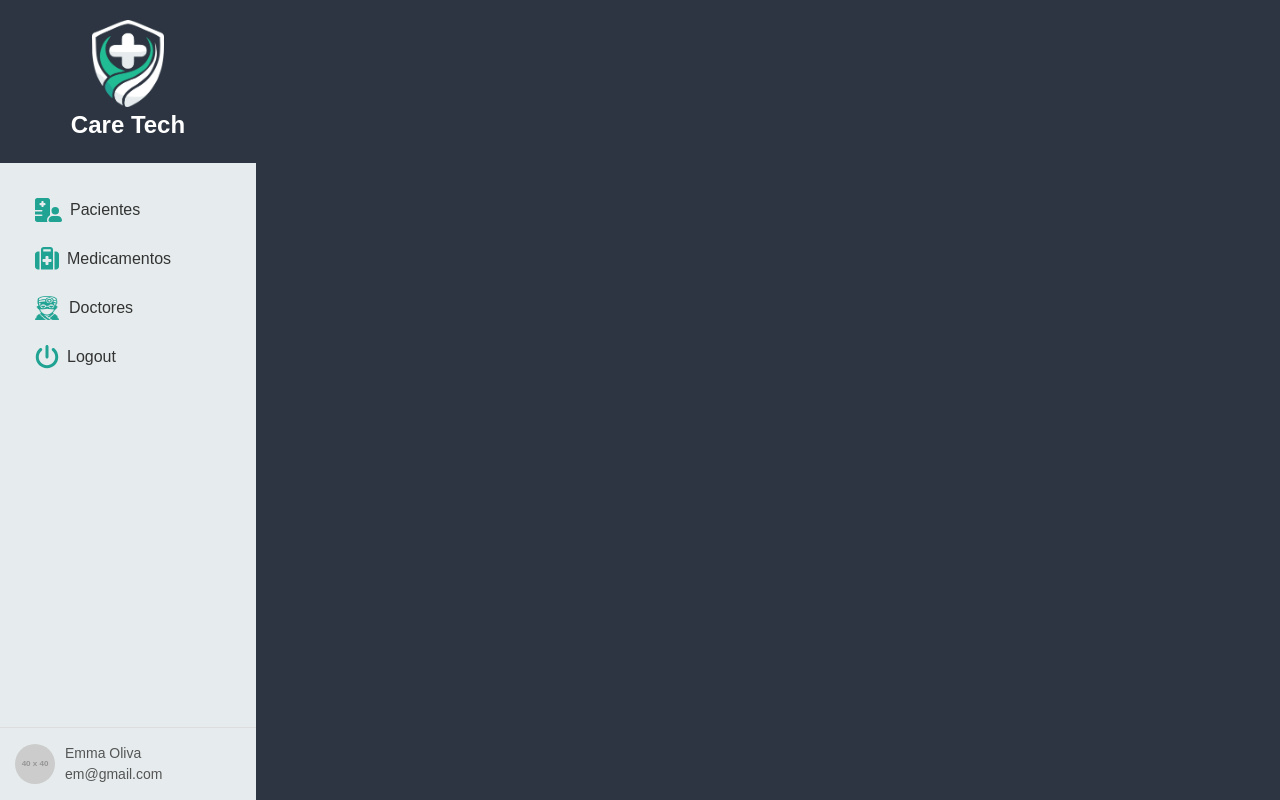
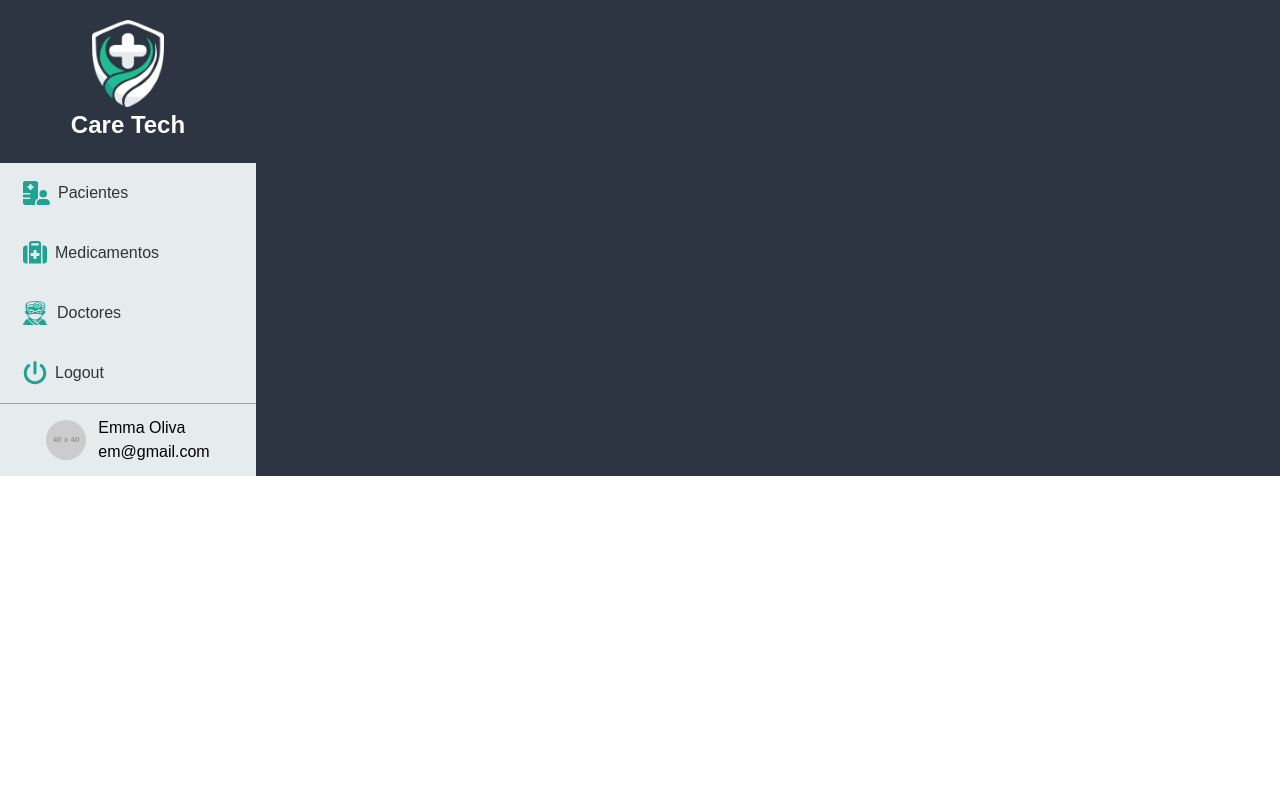
Before and after one commit to CareTechBM/CareTechBM_Frontend, a React (Vite) app: page /principal in a window 1280 px wide. Built offline with nearby package versions, Linux system fonts and the light colour scheme.

Commit message:
funcion: tabla dinamica

```diff
--- a/src/App.jsx
+++ b/src/App.jsx
@@ -8,7 +8,7 @@ export const App = () => {
   let element = useRoutes(routes);
 
   return (
-    <div className="bg-[#2c3541] h-svh">
+    <div className="bg-[#2c3541]">
       {element}
       <Toaster position="top-right" reverseOrder={false} />
     </div>
--- a/src/components/forms/FormPatient.jsx
+++ b/src/components/forms/FormPatient.jsx
@@ -1,5 +1,3 @@
-import React from "react";
-
 const FormPatient = () => {
   return (
     <>
--- a/src/components/organisms/PaginationComponent.jsx
+++ b/src/components/organisms/PaginationComponent.jsx
@@ -1,4 +1,3 @@
-import React from "react";
 import TablePagination from "@mui/material/TablePagination";
 
 export const TablePaginationComponent = ({
@@ -6,10 +5,11 @@ export const TablePaginationComponent = ({
   page,
   rowsPerPage,
   onPageChange,
-  onRowsPerPageChange,
+  onRowsPerPageChange
 }) => {
   return (
     <TablePagination
+      sx={{minHeight: '50px'}}
       component="div"
       count={count}
       page={page}
--- a/src/components/organisms/Sidebar.jsx
+++ b/src/components/organisms/Sidebar.jsx
@@ -32,12 +32,12 @@ export const MySidebar = () => {
   };
 
   return (
-    <div className="bg-[#E6ECED] min-h-screen flex flex-col w-[55%] min-w-[195px] max-w-[20%]">
-      <div className=" filter:drop-shadow-xl sidebar-logo bg-[#2C3541] flex flex-col items-center justify-center">
+    <div className="bg-[#E6ECED] flex flex-col w-[55%] min-w-[195px] max-w-[20%]">
+      <div className="sidebar-logo bg-[#2C3541] flex flex-col items-center justify-center">
         <img src={CareTechLogo} alt="Logo" className="w-2/6" />
         <h2 className="text-white">Care Tech</h2>
       </div>
-      <div className="sidebar-buttons">
+      <div className="flex flex-col gap-y-4 justify-center m-2">
         <NavButton
           extraClass={"justify-right items-center flex-row gap-2"}
           element={
@@ -80,13 +80,13 @@ export const MySidebar = () => {
           onClickHandler={() => {}}
         />
       </div>
-      <div className="sidebar-profile">
+      <div className="flex flex-col justify-center items-center md:flex-row md:gap-x-3 bottom-0 mt-auto border-t-1 border-gray-400 w-full p-3">
         <img
           src="https://via.placeholder.com/40"
           alt="Profile"
           className="profile-pic"
         />
-        <div className="profile-details">
+        <div className="flex flex-col">
           <span>Emma Oliva</span>
           <span>em@gmail.com</span>
         </div>
--- a/src/pages/dashboard/DashboardPage.jsx
+++ b/src/pages/dashboard/DashboardPage.jsx
@@ -18,12 +18,12 @@ export const DashboardPage = ({ menu }) => {
   };
 
   return (
-    <div className="flex flex-row">
+    <div className="flex flex-row  h-full min-h-full">
       {/* Sidebar fijo */}
       <MySidebar/>
 
       {/* Contenido principal */}
-      <div className="flex-grow-1 h-full">{viewMenu()}</div>
+      <div className="w-full overflow-y-auto">{viewMenu()}</div>
     </div>
   );
 };
--- a/src/pages/patient/PatientPage.jsx
+++ b/src/pages/patient/PatientPage.jsx
@@ -3,6 +3,8 @@ import { usePatient } from "../../shared/hooks/usePatient";
 import { TablePatient } from "./TablePatient";
 import { Typography } from "@mui/material";
 import ModalComponent from "../../components/organisms/ModalComponent";
+import { useState } from "react";
+import { TablePaginationComponent } from "../../components/organisms/PaginationComponent";
 
 export const PatientPage = () => {
   const {
@@ -13,14 +15,21 @@ export const PatientPage = () => {
     deletePatient,
     patient,
   } = usePatient();
+  const [page, setPage] = useState(0);
+  const [pageSize, setPageSize] = useState(10);
+  const [totalPages, setTotalPages] = useState(0);
+  const [totalPatients, setTotalPatients] = useState(0);
 
   const getPatients = async () => {
-    await getPatient();
+    const response = await getPatient({ page , pageSize });
+    setPageSize(response.pageSize);
+    setTotalPages(response.totalPages);
+    setTotalPatients(response.totalPatients);
   };
 
   useEffect(() => {
     getPatients();
-  }, []);
+  }, [pageSize , page]);
 
   const handleDelete = async (e) => {
     e.preventDefault();
@@ -32,11 +41,23 @@ export const PatientPage = () => {
     getPatients();
   };
 
+  const handleChangePage =async (e, newPage) => {
+    e.preventDefault();
+    setPage(newPage);
+  };
+
+  const handleChangeRowsPerPage = async (e) => {
+    e.preventDefault();
+    setPageSize(e.target.value, page);
+    setPage(0);
+  };
+
+
   return (
     <>
-      <div className="min-h-screen max-h-screen flex flex-col bg-white">
-        <div className="relative overflow-x-auto w-[auto]">
-          <div className="flex mx-[2rem] mt-[3%] gap-x-[3%]">
+      <div className="flex flex-col bg-white h-full">
+        <div className="overflow-x-auto m-2">
+          <div className="flex flex-col gap-2 items-right md:items-center md:flex-row md:gap-[2rem] m-2">
             <Typography
               variant="h1"
               sx={{
@@ -47,12 +68,11 @@ export const PatientPage = () => {
             >
               Pacientes
             </Typography>
-            <div className="mt-[2rem]">
+            <div className="">
               <ModalComponent />
             </div>
           </div>
-
-          <div className="w-[auto] mt-[2%] mx-[2rem]">
+          <div className="flex flex-col items-start max-h-screen">
             {Array.isArray(patient) ? (
               <TablePatient
                 patient={patient}
@@ -61,6 +81,16 @@ export const PatientPage = () => {
               />
             ) : null}
           </div>
+          <div className="flex flex-col items-start">
+            {Array.isArray(patient) && totalPages > 0 && (<TablePaginationComponent
+              count={totalPatients}
+              page={page}
+              rowsPerPage={pageSize}
+              onPageChange={handleChangePage}
+              onRowsPerPageChange={handleChangeRowsPerPage}
+            />)
+            }
+          </div>
         </div>
       </div>
     </>
--- a/src/pages/patient/TablePatient.jsx
+++ b/src/pages/patient/TablePatient.jsx
@@ -8,7 +8,6 @@ import TableHead from "@mui/material/TableHead";
 import TableRow from "@mui/material/TableRow";
 import Paper from "@mui/material/Paper";
 import Button from "@mui/material/Button";
-import { TablePaginationComponent } from "../../components/organisms/PaginationComponent";
 import ModeEditIcon from "@mui/icons-material/ModeEdit";
 import DeleteIcon from "@mui/icons-material/Delete";
 
@@ -34,21 +33,9 @@ const StyledTableRow = styled(TableRow)(({ theme }) => ({
 }));
 
 export const TablePatient = ({ patient, handleDelete, handleEdit }) => {
-  const [page, setPage] = React.useState(0);
-  const [rowsPerPage, setRowsPerPage] = React.useState(10);
-
-  const handleChangePage = (event, newPage) => {
-    setPage(newPage);
-  };
-
-  const handleChangeRowsPerPage = (event) => {
-    setRowsPerPage(parseInt(event.target.value, 10));
-    setPage(0);
-  };
-
   return (
     <TableContainer component={Paper}>
-      <Table sx={{ minWidth: 700 }} aria-label="customized table">
+      <Table sx={{ minWidth: 700, minHeight: 500 }} aria-label="customized table">
         <TableHead>
           <TableRow>
             <StyledTableCell>Nombre</StyledTableCell>
@@ -61,9 +48,7 @@ export const TablePatient = ({ patient, handleDelete, handleEdit }) => {
           </TableRow>
         </TableHead>
         <TableBody>
-          {patient
-            .slice(page * rowsPerPage, page * rowsPerPage + rowsPerPage)
-            .map((item) => (
+          {patient.map((item) => (
               <StyledTableRow key={item._id}>
                 <StyledTableCell>{`${item.name} ${item.lastName}`}</StyledTableCell>
                 <StyledTableCell>{item.birthdate}</StyledTableCell>
@@ -91,15 +76,6 @@ export const TablePatient = ({ patient, handleDelete, handleEdit }) => {
             ))}
         </TableBody>
       </Table>
-
-      {/* Componente de paginación */}
-      <TablePaginationComponent
-        count={patient.length}
-        page={page}
-        rowsPerPage={rowsPerPage}
-        onPageChange={handleChangePage}
-        onRowsPerPageChange={handleChangeRowsPerPage}
-      />
     </TableContainer>
   );
 };
--- a/src/services/api.jsx
+++ b/src/services/api.jsx
@@ -1,7 +1,8 @@
 import axios from "axios";
 
 const apiClient = axios.create({
-    baseURL: 'https://care-tech-bm-backend.vercel.app/caretech/v1/',
+    /*baseURL: 'https://care-tech-bm-backend.vercel.app/caretech/v1/',*/
+    baseURL: 'http://localhost:8081/caretech/v1/',
     timeout: 5000
 })
 
@@ -29,9 +30,9 @@ export const login =async (data)=>{
     }
 }
 
-export const register =async (data)=>{
+export const register =async (page, pageSize)=>{
     try {
-        return await apiClient.post('/auth/register', data);
+        return await apiClient.post('/auth/register', { page, pageSize });
     } catch (e) {
         return {
             error:true,
@@ -41,6 +42,7 @@ export const register =async (data)=>{
 }
 
 export const createPatient = async (data)=>{
+    console.log(data);
     try {
         return await apiClient.post('/patient/create', data);
     } catch (e) {
@@ -51,9 +53,9 @@ export const createPatient = async (data)=>{
     }
 }
 
-export const getPatient= async ()=>{
+export const getPatient= async (data)=>{
     try {
-        return await apiClient.get('/patient/');
+        return await apiClient.get('/patient/', {params:data});
     } catch (e) {
         return {
             error:true,
--- a/src/shared/hooks/usePatient.jsx
+++ b/src/shared/hooks/usePatient.jsx
@@ -26,17 +26,16 @@ export const usePatient = () => {
         }
     }
 
-    const getPatient = async () => {
+    const getPatient = async (page, pageSize) => {
         setIsLoading(true);
-        const response = await getPatientRequest();
-
+        const response = await getPatientRequest(page,pageSize);
         if (response.error) {
-            toast.error(response.e?.response.data || 'Error al obtener pacientes');
+            toast.error(response.e?.response?.data || 'Error al obtener pacientes');
             setIsLoading(false);
             return ;
         }else{
             toast.success('Pacientes obtenidos exitosamente');
-            setPatient(response.data);
+            setPatient(response.data.patient);
             setIsLoading(false);
             return response.data;
         }
--- a/src/styles/mainPage.css
+++ b/src/styles/mainPage.css
@@ -17,18 +17,12 @@
     color: #333;
   }
 
-  .sidebar-buttons {
-    flex: 1;
-    padding: 20px;
-  }
-
   .sidebar-button {
     display: flex;
     align-items: center;
     padding: 10px 15px;
     cursor: pointer;
     border-radius: 8px;
-    margin: 5px 0;
     transition: background-color 0.3s;
     color: #333;
   }
@@ -46,26 +40,8 @@
   .sidebar-button span {
     font-size: 16px;
   }
-
-  .sidebar-profile {
-    display: flex;
-    align-items: center;
-    padding: 15px;
-    border-top: 1px solid #ddd;
-  }
-
   .profile-pic {
     border-radius: 50%;
     width: 40px;
     height: 40px;
   }
-
-  .profile-details {
-    margin-left: 10px;
-  }
-
-  .profile-details span {
-    display: block;
-    font-size: 14px;
-    color: #555;
-  }
```
